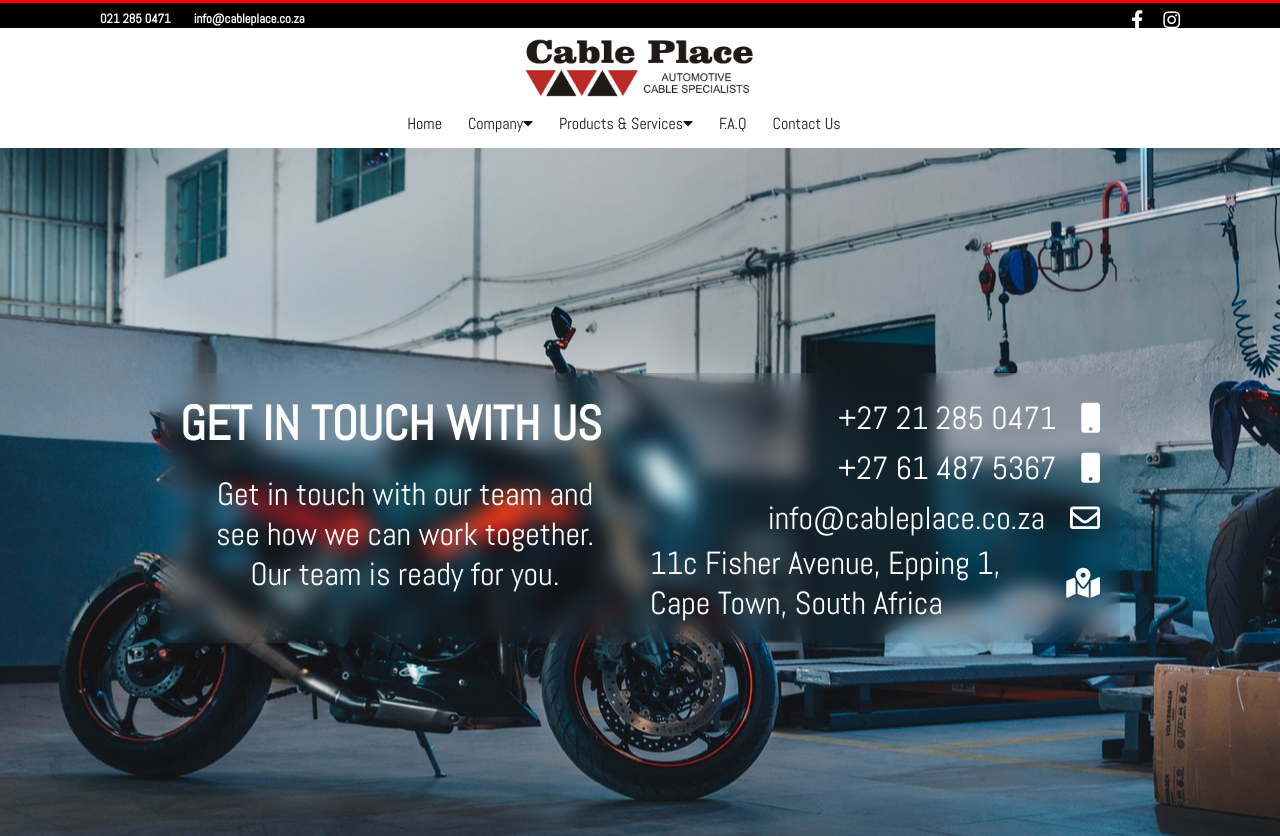
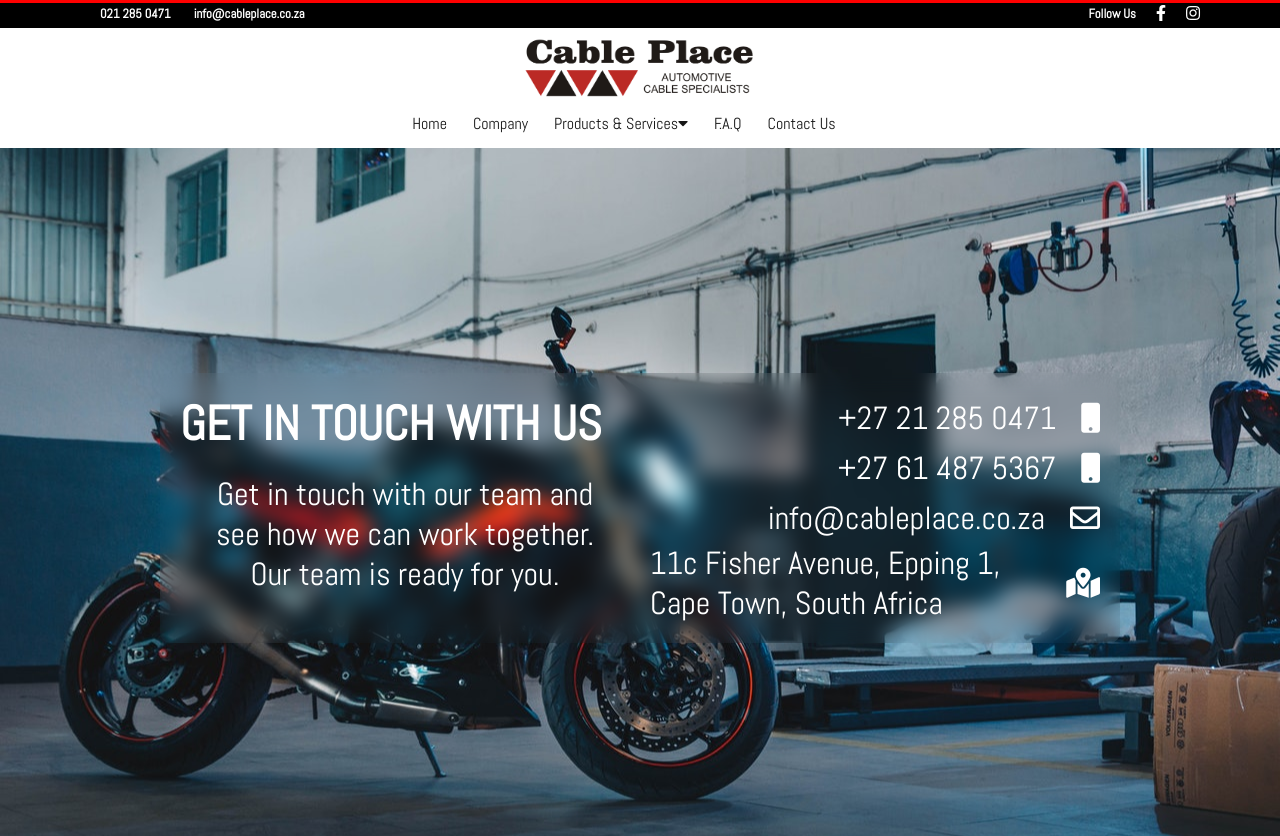
Before and after one commit to TonderaiChinya/cable_place, a React (Create React App) app: page /contact in a window 1280 px wide. Shown: the top 836 px of the page. Built offline with nearby package versions, Linux system fonts and the light colour scheme.

Commit message:
new content

```diff
--- a/src/components/Navbar.css
+++ b/src/components/Navbar.css
@@ -36,9 +36,11 @@
   align-items: center;
 }
 
-.header-social-icons i {
-  font-size: 1.2rem;
-  margin-right: 20px;
+.header-social-icons a {
+  /* display: flex; */
+  font-size: 1rem;
+  margin-left: 20px;
+  /* align-items: center; */
 }
 
 .navbar-container {
--- a/src/components/Navbar.js
+++ b/src/components/Navbar.js
@@ -51,6 +51,7 @@ function Navbar() {
             <p>021 285 0471 <span>info@cableplace.co.za</span></p>
           </div>
           <div className='header-social-icons'>
+            <p>Follow Us</p>
             <a
               class='social-icon-link facebook'
               href='https://www.facebook.com/Cable-Place-106114795084582/'
@@ -91,15 +92,15 @@ function Navbar() {
               </Link>
             </li>
             <li className='nav-item'
-              onMouseEnter={onMouseEnter}
-              onMouseLeave={onMouseLeave}
+              // onMouseEnter={onMouseEnter}
+              // onMouseLeave={onMouseLeave}
             >
               <Link
-                to='/services'
+                to='/'
                 className='nav-links'
                 onClick={closeMobileMenu}
               >
-                Company <i className='fas fa-caret-down' />
+                Company
               </Link>
               {/* {dropdown && <Dropdown/>} */}
             </li>
--- a/src/components/pages/Home.js
+++ b/src/components/pages/Home.js
@@ -9,11 +9,9 @@ function Home (props) {
             <HeroSection />
             <section className='maxContain home-content'>
                 <div>
-                    <figure>
                     <figure className='home-content-pic-wrap' data-category={props.label}>
                         <img src="" alt=''
                         className="home__content__img"/>
-                    </figure>
                     </figure>
                 </div>
             </section>
```
Also changed, not shown: 1 other file (tests, documents, lock files or other folders).
